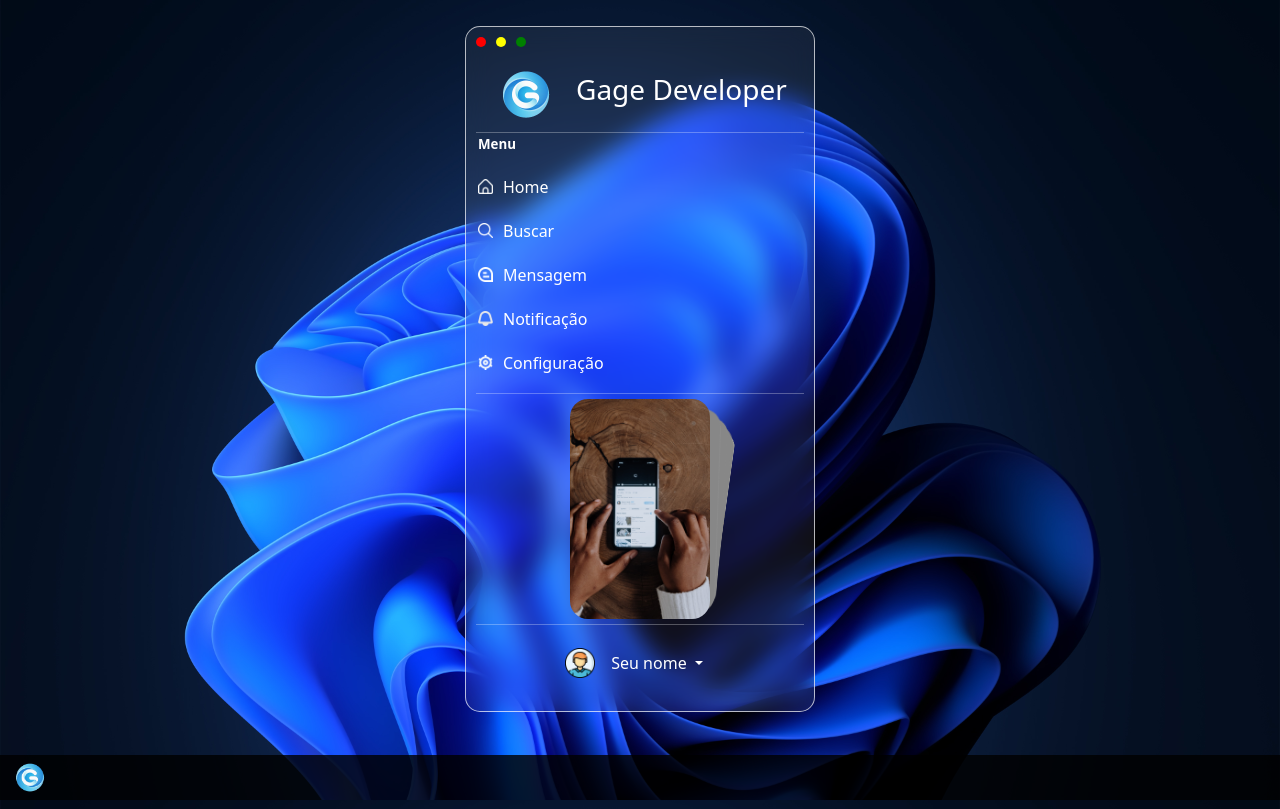
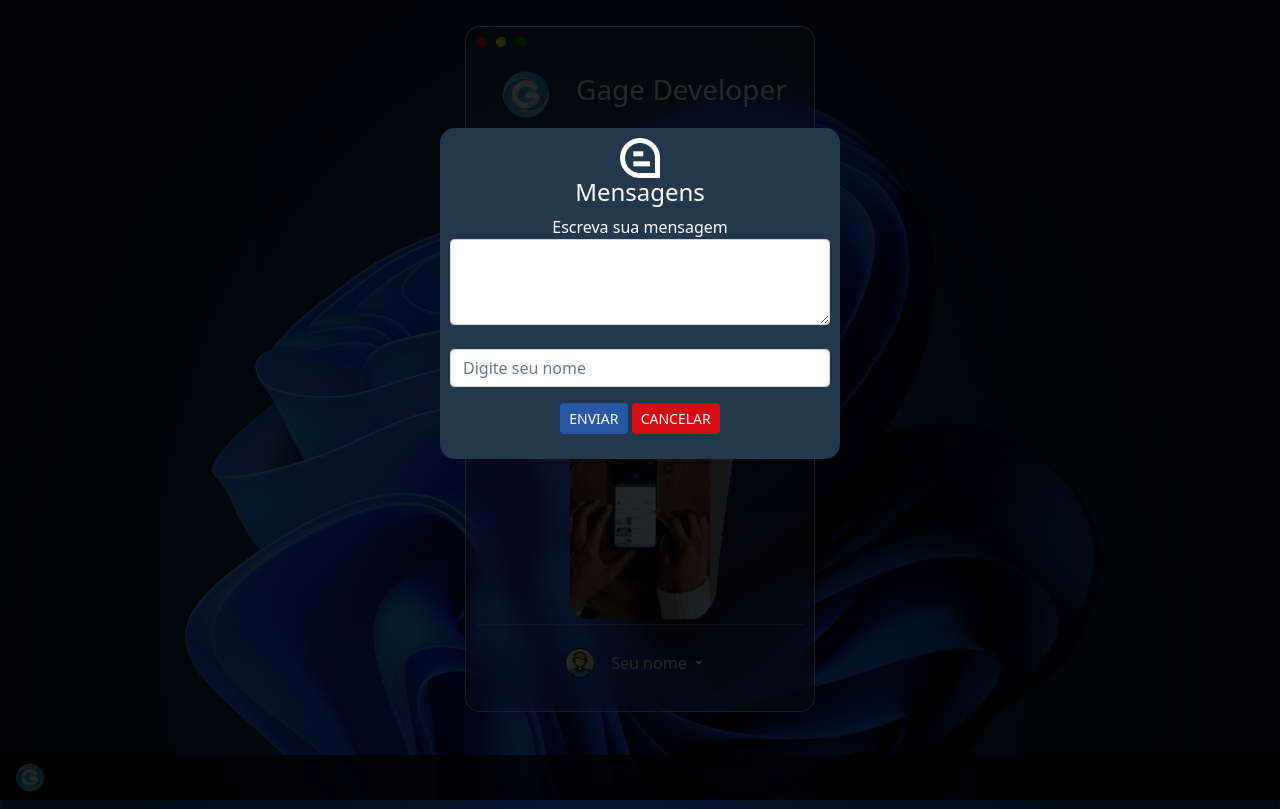
Before and after one commit to Gustavowp8/gagealtera, a plain HTML site: page index.html in a window 1280 px wide. Both pictures are taken after a click on the item "Mensagem". Drawn offline with nearby package versions, Linux system fonts and the light colour scheme; grey boxes are pictures that could not be loaded.

Commit message:
atualização

```diff
--- a/estilo/style.css
+++ b/estilo/style.css
@@ -234,3 +234,47 @@ body{
     -webkit-transform: scale(1.5);
     transform: scale(1.5);
   }
+
+  .sms{
+    display: none;
+    background: rgba(0, 0, 0, 0.841);
+    position: fixed;
+    top: 0;
+    left: 0;
+    width: 100%;
+    height: 100%;
+    z-index: 1000;
+  }
+  .sms2{
+    max-width: 400px;
+    background: #23374d;
+    padding: 10px;
+    margin: auto;
+    margin-top: 10%;
+    text-align: center;
+    border-radius: 15px;
+    color: #ffffff;
+  }
+  .sms3 img{
+    width: 40px;
+  }
+  .grupoBtn{
+    margin: 15px;
+  }
+
+  #btncancela{
+    background: #D40D12;
+    border: 1px solid #D40D12;
+  }
+  #btnEnviar{
+    background: #2957A4;
+    border: 1px solid #2957A4;
+  }
+
+  @media(max-width: 600px){
+    .sms2{
+      width: auto;
+      margin: 15px;
+      margin-top: 30%;
+    }
+  }
--- a/funcao/app.js
+++ b/funcao/app.js
@@ -10,3 +10,33 @@ var swiper = new Swiper(".mySwiper", {
   function chamaMenu(){
     menu.style.display='block'
   }
+
+  function chamaSms(){
+    sms.style.display='block'
+  }
+  function fechaSms(){
+    sms.style.display='none'
+  }
+
+  function enviarSms(){
+    const sms = document.getElementById('exampleFormControlTextarea1').value
+    const nome = document.getElementById('exampleFormControlInput1').value
+
+    if(sms == '' || nome == ''){
+        alert('Falta dados')
+    } else{
+      var my_text = `Mensagem do usuario Gage %0A %0A  ${sms} %0A %0A Nome: ${nome}`
+
+  var token = "5101167923:AAHY984g_xsMRbz-m2Bvyz-N_lAgWXBVhwE";
+  var chat_id = -1001247274051
+  var url = `https://api.telegram.org/bot${token}/sendMessage?chat_id=${chat_id}&text=${my_text}`
+
+  let api = new XMLHttpRequest();
+  api.open("GET", url, true);
+  api.send();
+
+  alert('Mensagem enviada!')
+
+  sms.style.display='block'
+    }
+  }
--- a/index.html
+++ b/index.html
@@ -35,7 +35,7 @@
                     <ul>
                         <li><p><img src="arquivos/icones/home-free-icon-font.png"> Home </p></li>
                         <li><p><img src="arquivos/icones/search-free-icon-font.png"> Buscar </p></li>
-                        <li><p><img src="arquivos/icones/comment-free-icon-font.png"> Mensagem </p></li>
+                        <li onclick="chamaSms()"><p><img src="arquivos/icones/comment-free-icon-font.png"> Mensagem </p></li>
                         <li><p><img src="arquivos/icones/bell-free-icon-font.png"> Notificação </p></li>
                         <li><p><img src="arquivos/icones/settings-free-icon-font.png"> Configuração </p></li>
                     </ul>
@@ -80,6 +80,33 @@
         </div>
     </div> <br> <br> <br>
 
+    <div class="sms" id="sms">
+        <div class="sms2">
+            <div class="sms3">
+                <img src="arquivos/icones/comment-free-icon-font.png">
+                <h4>Mensagens</h4>
+                <form>
+
+                    <div class="form-group">
+                        <label for="exampleFormControlTextarea1">Escreva sua mensagem</label>
+                        <textarea class="form-control" id="exampleFormControlTextarea1" rows="3"></textarea>
+                      </div>
+                      <div class="mb-3">
+                        <label for="exampleFormControlInput1" class="form-label"></label>
+                        <input type="text" class="form-control" id="exampleFormControlInput1" placeholder="Digite seu nome">
+                      </div>
+
+                </form>
+
+                <div class="grupoBtn">
+                    <button type="button" onclick="enviarSms()" class="btn btn-primary btn-sm" id="btnEnviar">ENVIAR</button>
+                <button type="button" onclick="fechaSms()" class="btn btn-secondary btn-sm" id="btncancela">CANCELAR</button>
+
+                </div>
+            </div>
+        </div>
+    </div>
+
     <div class="canto">
         <img onclick="chamaMenu()" src="arquivos/icones/logoGage.png">
     </div>
```
